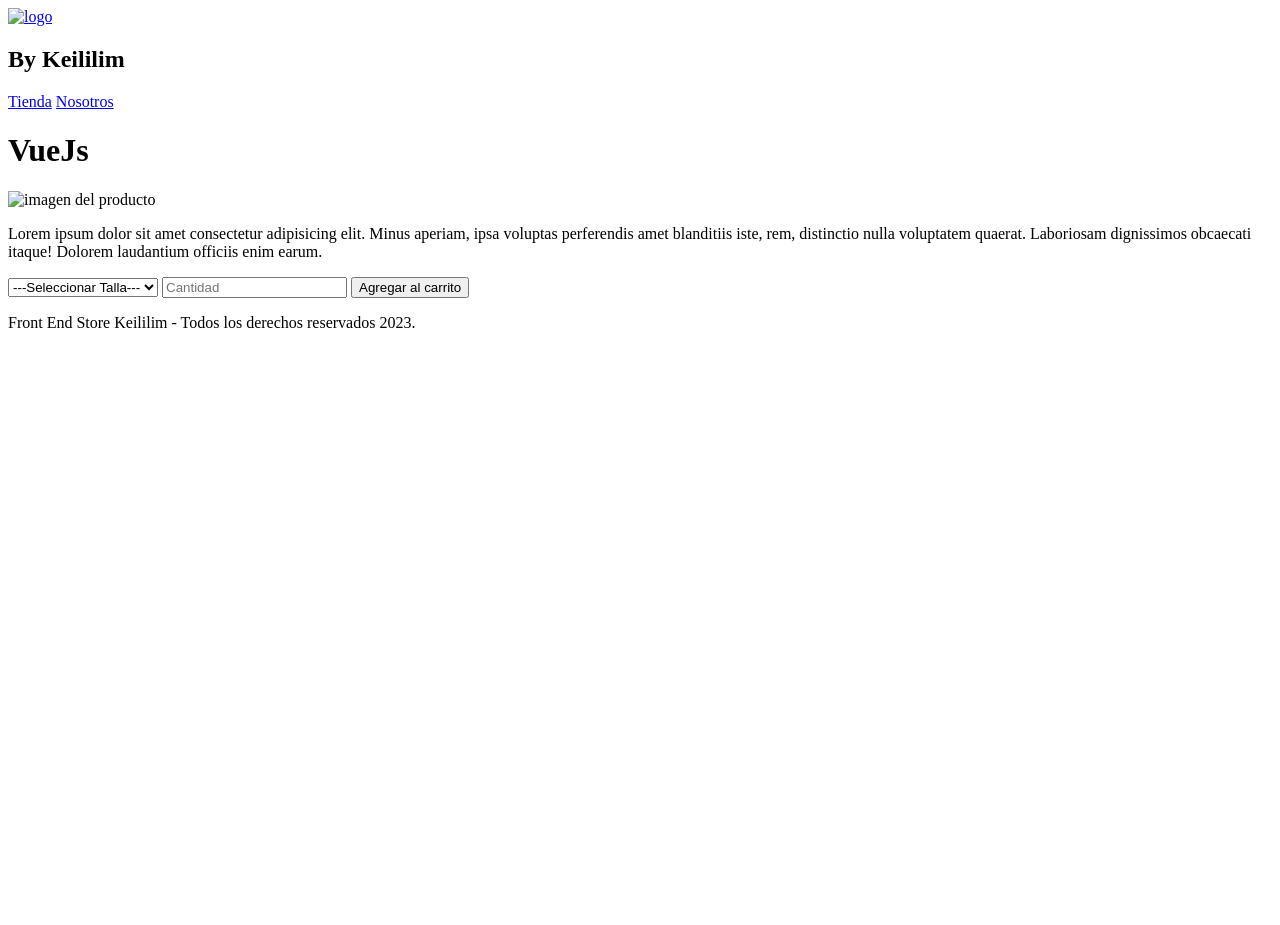
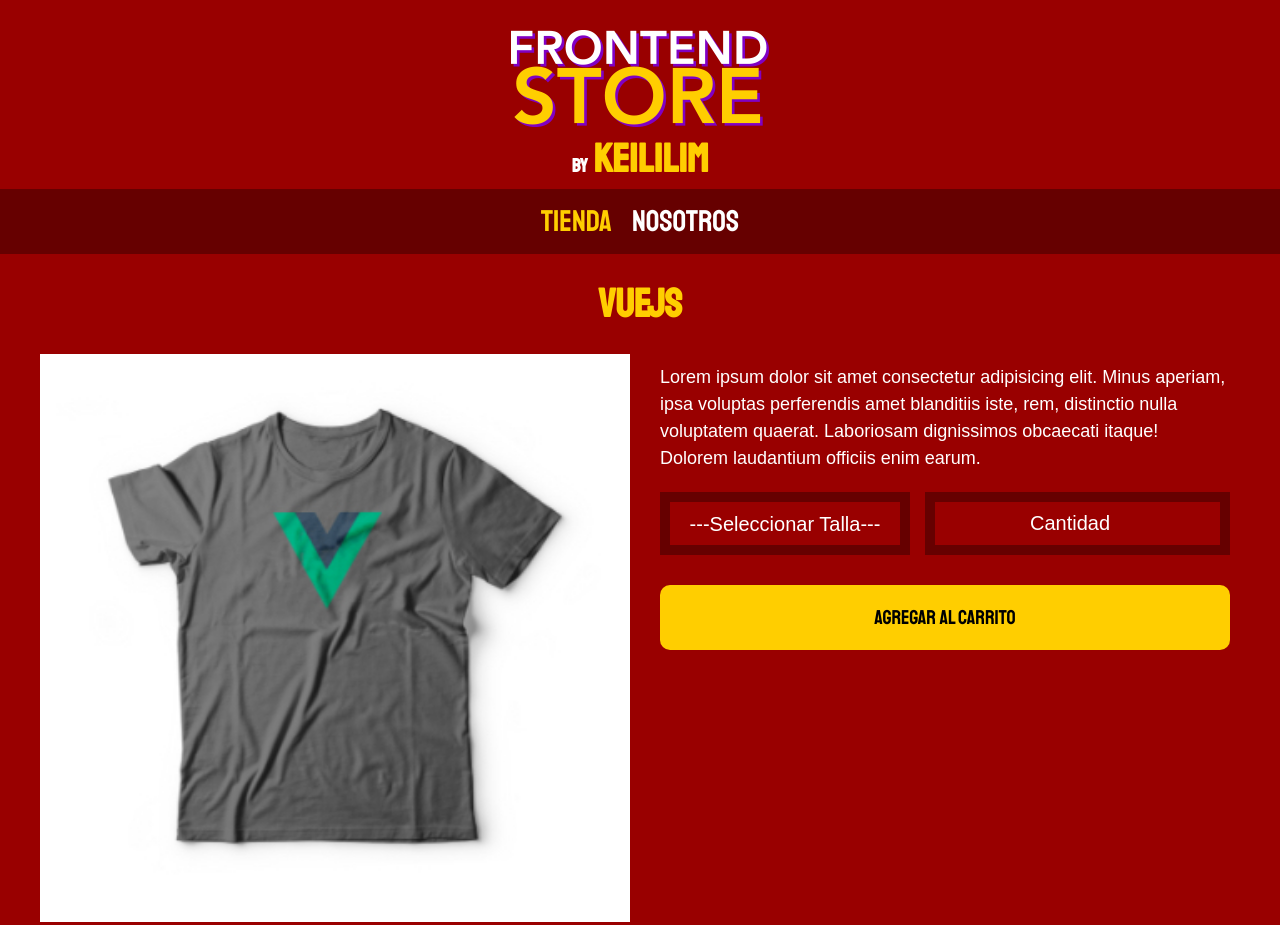
Before and after one commit to KeitlynLilimp/ShirtsStore, a plain HTML site: page producto.html in a window 1280 px wide. Shown: the top 925 px of the page. Before the commit the page ends 800 px from the top, so only its background shows below. Drawn offline with Linux system fonts and the light colour scheme; the site is published under a folder, as on GitHub Pages, so addresses that start at the root find nothing.

Commit message:
Update producto.html

```diff
--- a/producto.html
+++ b/producto.html
@@ -10,13 +10,13 @@
       href="https://fonts.googleapis.com/css2?family=Staatliches&display=swap"
       rel="stylesheet"
     />
-    <link rel="preload" href="/styles/styles.css" />
-    <link rel="stylesheet" href="/styles/styles.css" />
+    <link rel="preload" href="styles/styles.css" />
+    <link rel="stylesheet" href="styles/styles.css" />
   </head>
   <body>
     <header class="header">
       <a href="index.html">
-        <img class="header__logo" src="/img/logo.png" alt="logo" />
+        <img class="header__logo" src="img/logo.png" alt="logo" />
       </a>
       <h2><span>By</span> Keililim</h2>
     </header>
@@ -30,7 +30,7 @@
       <h1>VueJs</h1>
       <div class="camisa">
         <img
-          src="/img/1.jpg"
+          src="img/1.jpg"
           alt="imagen del producto"
           class="camisa__imagen"
         />
```
